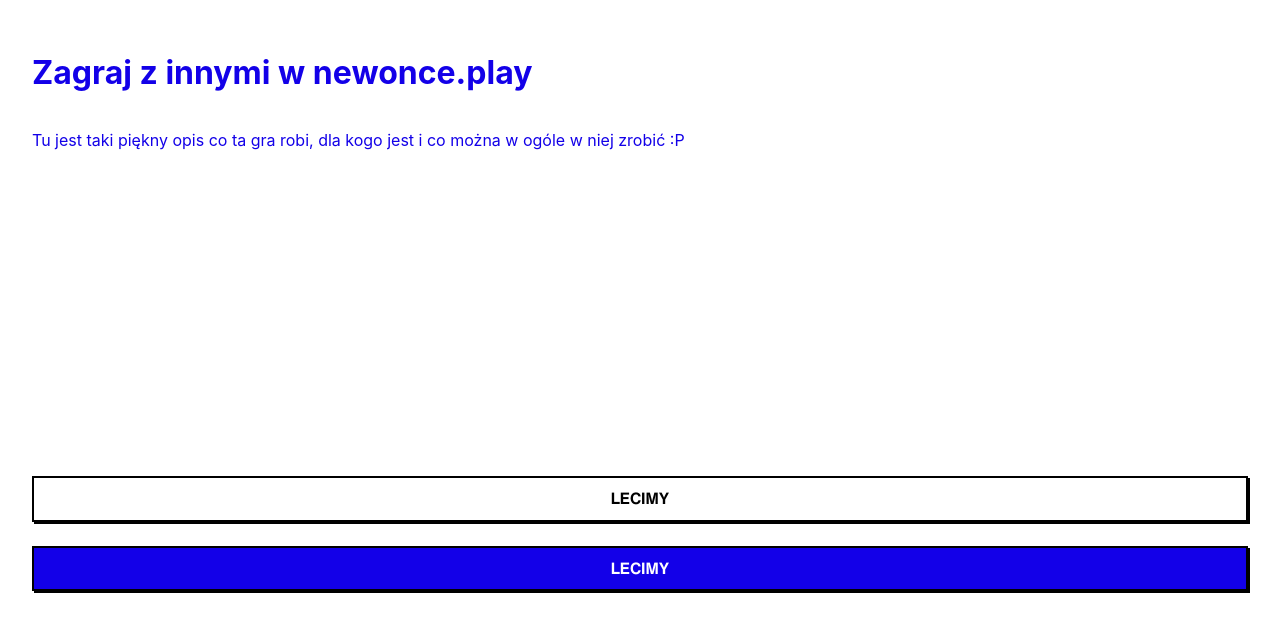
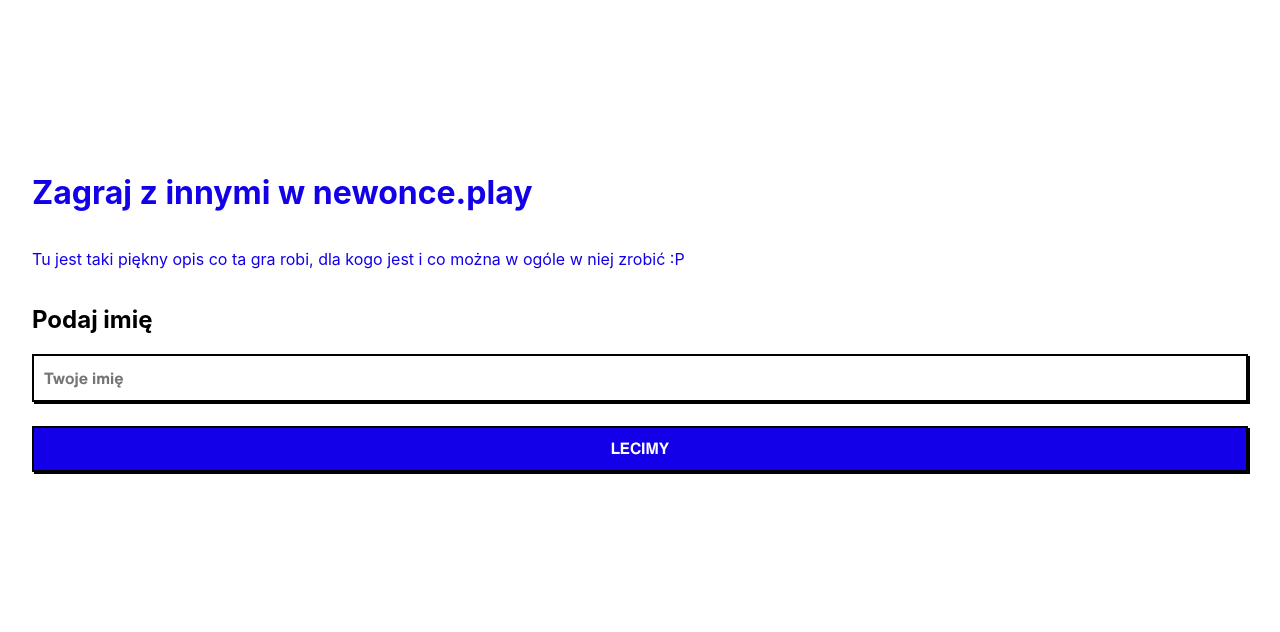
Before and after one commit to emlagowski/newoncequiz, a React (Create React App) app: page / in a window 1280 px wide. Shown: the top 632 px of the page. Built offline with nearby package versions, Linux system fonts and the light colour scheme.

Commit message:
add input

```diff
--- a/src/WelcomePage.tsx
+++ b/src/WelcomePage.tsx
@@ -2,11 +2,12 @@ export const WelcomePage = () => {
   return (
     <div className="App">
       <h1 className={"primary"}>Zagraj z innymi w newonce.play</h1>
-      <p className={"primary grow"}>
+      <p className={"primary"}>
         Tu jest taki piękny opis co ta gra robi, dla kogo jest i co można w
         ogóle w niej zrobić :P
       </p>
-      <button>lecimy</button>
+      <h2 className="label">Podaj imię</h2>
+      <input id="name" placeholder="Twoje imię"/>
       <button className="primary">lecimy</button>
     </div>
   );
--- a/src/index.css
+++ b/src/index.css
@@ -24,7 +24,7 @@ code {
 }
 
 
-h1 {
+h1, h2 {
   text-align: left;
 }
 
@@ -56,3 +56,15 @@ button.primary {
   color: white;
   background-color: rgb(19, 0, 232);
 }
+
+input {
+  outline: none;
+  margin-bottom: 24px;
+  padding: 10px;
+  font-size: 16px;
+  background-color: white;
+  color: black;
+  border: solid 2px black;
+  font-family: HelveticaNowTextBold;
+  box-shadow: 2px 2px 0px 0px rgb(0, 0, 0);
+}
```
